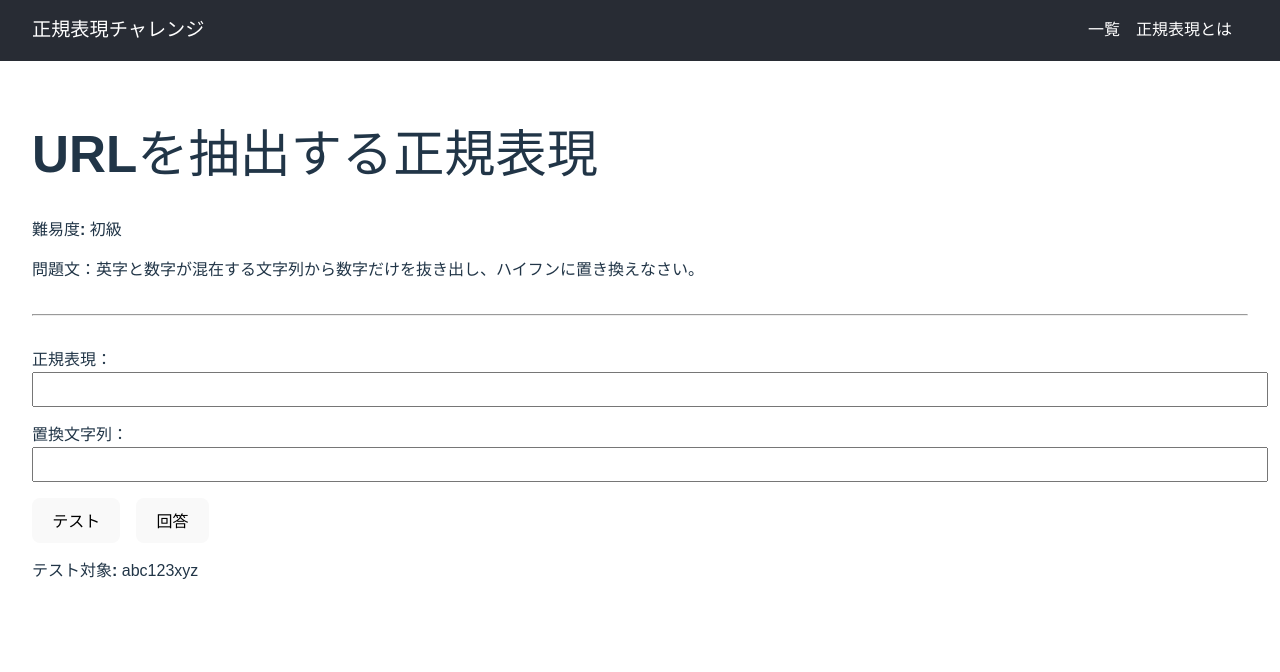
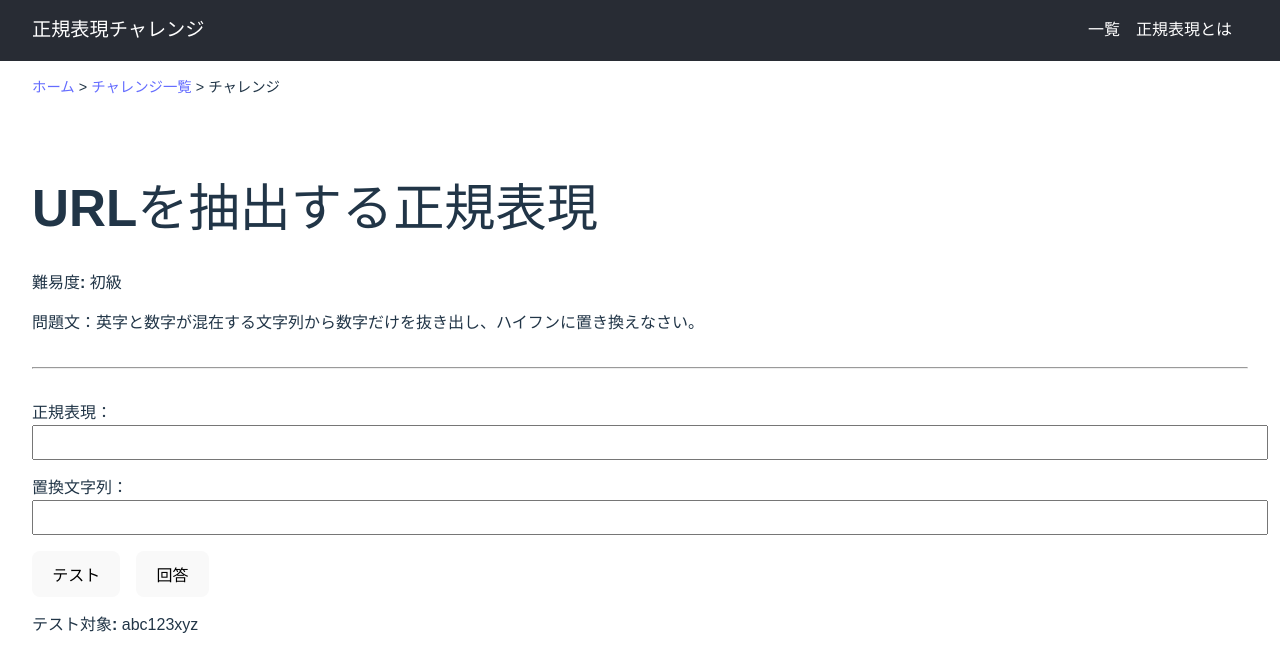
Before and after one commit to ishi720/regex-challenge, a React (Vite) app in the folder client/: page /challenge/1 in a window 1280 px wide. Shown: the top 672 px of the page. Built offline with nearby package versions, Linux system fonts and the light colour scheme.

Commit message:
パンくずコンポーネントの作成 #2

```diff
--- /dev/null
+++ b/client/src/components/Breadcrumbs.tsx
@@ -0,0 +1,37 @@
+import { Link, useLocation } from 'react-router-dom';
+
+const Breadcrumbs = () => {
+  const location = useLocation();
+  const pathname = location.pathname;
+
+  const crumbs: { label: string; to?: string }[] = [{ label: 'ホーム', to: '/' }];
+
+  if (pathname === '/list') {
+    crumbs.push({ label: 'チャレンジ一覧' });
+  } else if (pathname === '/about') {
+    crumbs.push({ label: 'このサイトについて' });
+  } else if (pathname.startsWith('/challenge/')) {
+    crumbs.push(
+      { label: 'チャレンジ一覧', to: '/list' },
+      { label: 'チャレンジ' }
+    );
+  } else if (pathname === '/result') {
+    crumbs.push(
+      { label: 'チャレンジ一覧', to: '/list' },
+      { label: '結果' }
+    );
+  }
+
+  return (
+    <nav style={{ padding: '1rem 2rem', fontSize: '0.9rem' }}>
+      {crumbs.map((crumb, idx) => (
+        <span key={idx}>
+          {idx > 0 && ' > '}
+          {crumb.to ? <Link to={crumb.to}>{crumb.label}</Link> : crumb.label}
+        </span>
+      ))}
+    </nav>
+  );
+};
+
+export default Breadcrumbs;
--- a/client/src/pages/AboutPage.tsx
+++ b/client/src/pages/AboutPage.tsx
@@ -1,10 +1,12 @@
 import React from 'react';
 import Header from '../components/Header';
+import Breadcrumbs from '../components/Breadcrumbs';
 
 const AboutPage: React.FC = () => {
   return (
     <>
       <Header />
+      <Breadcrumbs />
       <div style={{ padding: '2rem', lineHeight: 1.8 }}>
         <h1>正規表現とは</h1>
 
--- a/client/src/pages/ChallengePage.tsx
+++ b/client/src/pages/ChallengePage.tsx
@@ -2,6 +2,8 @@ import React, { useState } from 'react';
 import { useParams } from 'react-router-dom';
 import Header from '../components/Header';
 import { challenges } from '../data/challenges';
+import Breadcrumbs from '../components/Breadcrumbs';
+
 
 const ChallengePage: React.FC = () => {
   const { id } = useParams<{ id: string }>();
@@ -35,6 +37,7 @@ const ChallengePage: React.FC = () => {
   return (
     <>
       <Header />
+      <Breadcrumbs />
       <div style={{ padding: '2rem' }}>
         {challenge ? (
           <>
--- a/client/src/pages/HomePage.tsx
+++ b/client/src/pages/HomePage.tsx
@@ -1,11 +1,13 @@
 import React from 'react';
 import Header from '../components/Header';
+import Breadcrumbs from '../components/Breadcrumbs';
 import { Link } from 'react-router-dom';
 
 const HomePage: React.FC = () => {
   return (
     <>
       <Header />
+      <Breadcrumbs />
       <div style={{ padding: '2rem' }}>
         <h1>正規表現チャレンジへようこそ！</h1>
         <p>このアプリでは正規表現の問題を解いて、腕を磨くことができます。</p>
--- a/client/src/pages/ListPage.tsx
+++ b/client/src/pages/ListPage.tsx
@@ -1,6 +1,7 @@
 import React, { useEffect } from 'react';
 import { Link, useSearchParams } from 'react-router-dom';
 import Header from '../components/Header';
+import Breadcrumbs from '../components/Breadcrumbs';
 import { challenges } from '../data/challenges';
 
 const ITEMS_PER_PAGE = 10;
@@ -27,6 +28,7 @@ const ListPage: React.FC = () => {
   return (
     <>
       <Header />
+      <Breadcrumbs />
       <div style={{ padding: '2rem' }}>
         <h1>チャレンジ一覧</h1>
 
--- a/client/src/pages/ResultPage.tsx
+++ b/client/src/pages/ResultPage.tsx
@@ -1,10 +1,12 @@
 import React from 'react';
 import Header from '../components/Header';
+import Breadcrumbs from '../components/Breadcrumbs';
 
 const ResultPage: React.FC = () => {
   return (
     <>
       <Header />
+      <Breadcrumbs />
       <div style={{ padding: '2rem' }}>
         <h1>結果ページ</h1>
         <p>ここに、チャレンジ結果や正解・不正解の判定などを表示します（仮）。</p>
```
